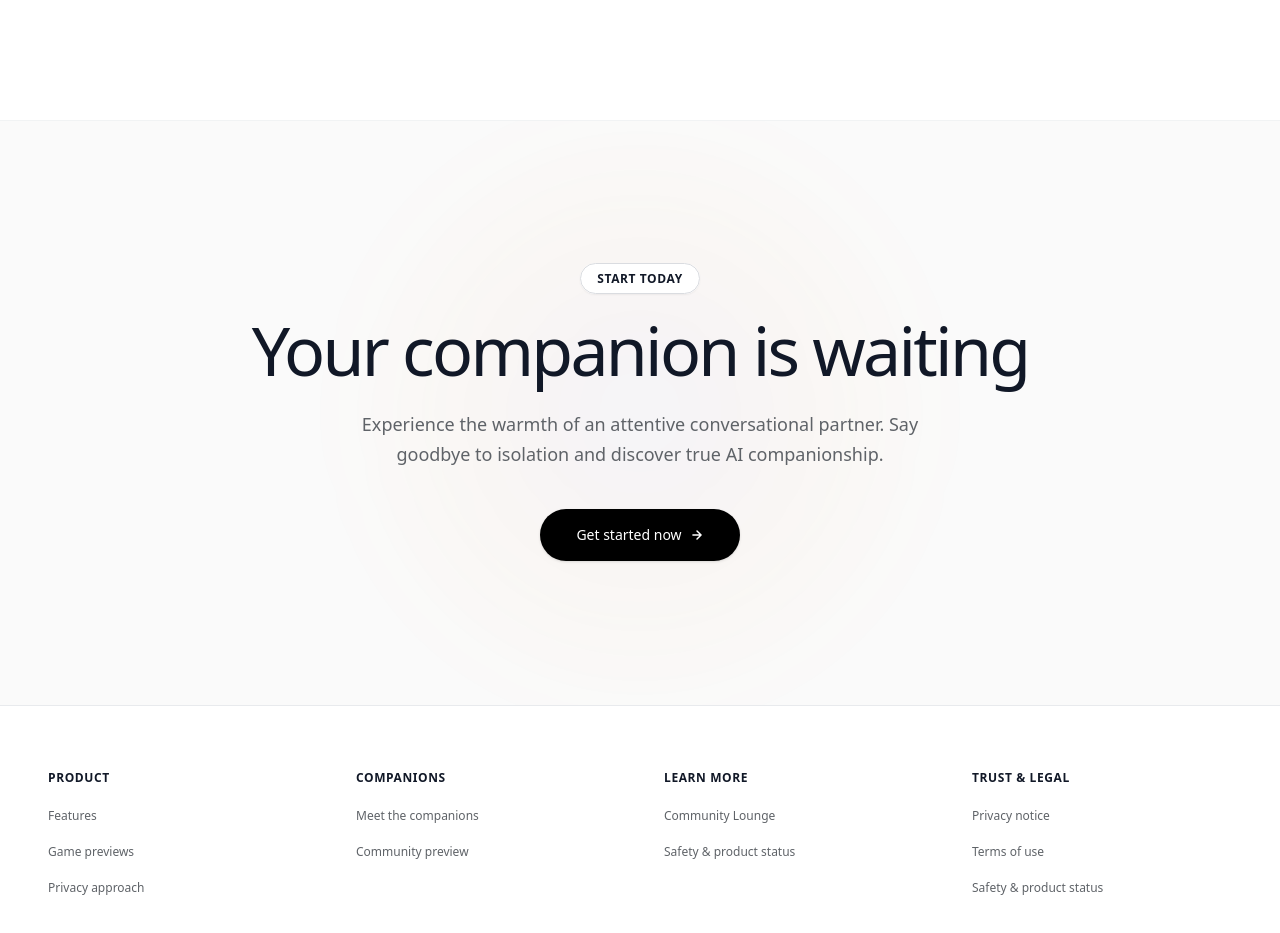
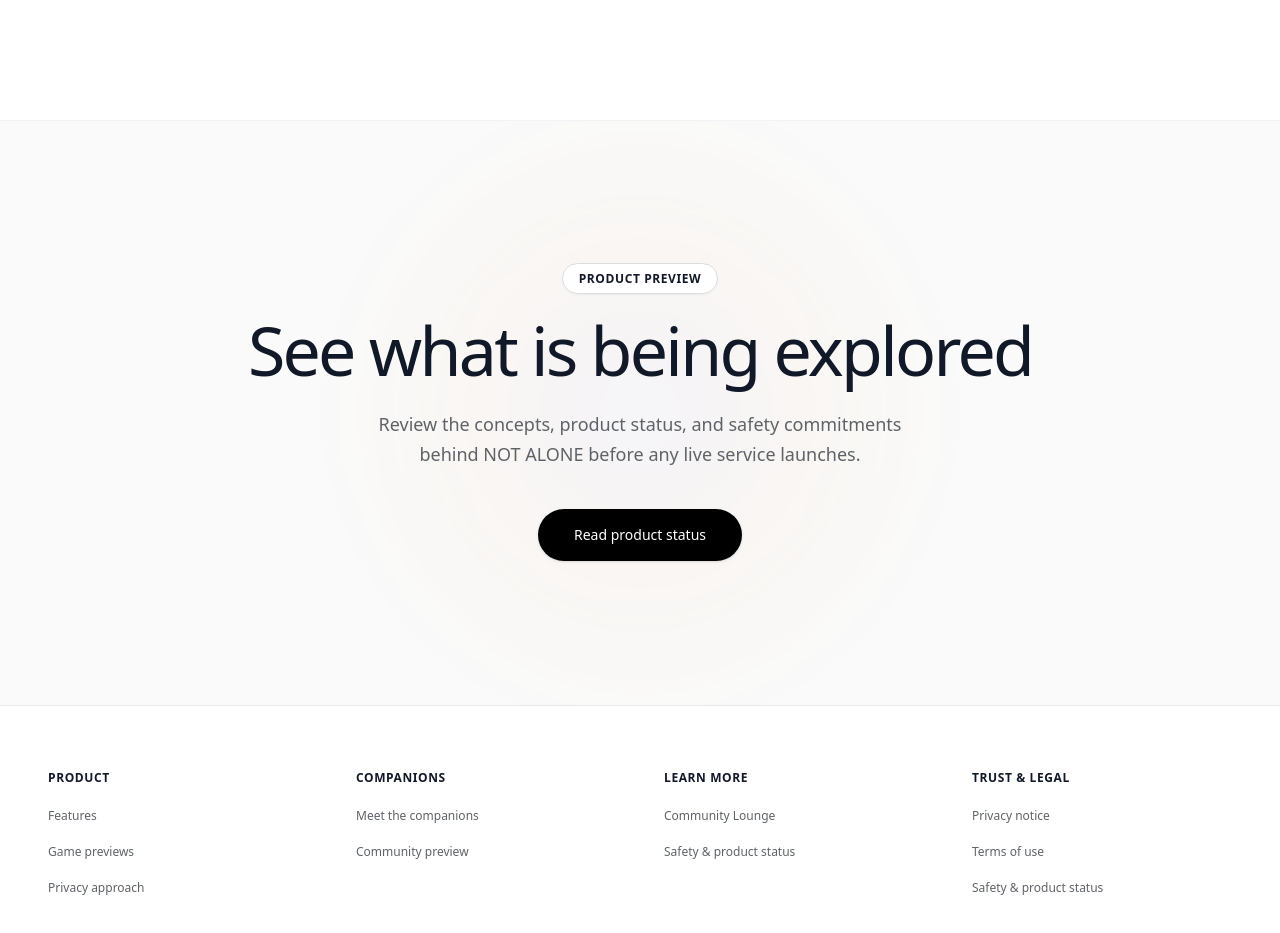
Before and after one commit to cokedkitkat/notalone_new, a Next.js app: page / in a window 1280 px wide. Shown: the part 6800-7733 px from the top of the page. Built offline with nearby package versions, Linux system fonts and the light colour scheme.

Commit message:
Clarify final call to action

```diff
--- a/app/components/cta/FinalCTA.tsx
+++ b/app/components/cta/FinalCTA.tsx
@@ -5,56 +5,12 @@ import Button from "../ui/Button";
 
 export default function FinalCTA() {
   return (
-    <section className="relative overflow-hidden bg-[#fafafa] py-28 md:py-36 border-t border-[#f1f3f4]">
-      {/* Subtle colorful aura backdrop */}
-      <div
-        className="pointer-events-none absolute left-1/2 top-1/2 -translate-x-1/2 -translate-y-1/2 h-[500px] w-[500px] rounded-full opacity-60 blur-3xl"
-        style={{
-          background:
-            "radial-gradient(circle, rgba(66, 133, 244, 0.08) 0%, rgba(234, 67, 53, 0.05) 40%, rgba(251, 188, 5, 0.05) 70%, transparent 100%)",
-        }}
-        aria-hidden="true"
-      />
-
+    <section className="relative overflow-hidden border-t border-[#f1f3f4] bg-[#fafafa] py-28 md:py-36">
+      <div className="pointer-events-none absolute left-1/2 top-1/2 h-[500px] w-[500px] -translate-x-1/2 -translate-y-1/2 rounded-full opacity-60 blur-3xl" style={{ background: "radial-gradient(circle, rgba(66, 133, 244, 0.08) 0%, rgba(234, 67, 53, 0.05) 40%, rgba(251, 188, 5, 0.05) 70%, transparent 100%)" }} aria-hidden="true" />
       <div className="relative mx-auto max-w-4xl px-6 text-center sm:px-8">
-        <FadeIn>
-          <span className="rounded-full bg-white border border-[#dadce0] px-4 py-1.5 text-xs font-semibold uppercase tracking-wider text-[#111827] shadow-xs">
-            Start Today
-          </span>
-          <h2 className="antigravity-headline mt-6 text-4xl font-normal tracking-[-0.04em] text-[#111827] sm:text-5xl md:text-6xl lg:text-[68px]">
-            Your companion is waiting
-          </h2>
-        </FadeIn>
-
-        <FadeIn delay={0.15}>
-          <p className="mx-auto mt-6 max-w-xl text-lg leading-relaxed text-[#5f6368]">
-            Experience the warmth of an attentive conversational partner.
-            Say goodbye to isolation and discover true AI companionship.
-          </p>
-        </FadeIn>
-
-        <FadeIn delay={0.3}>
-          <div className="mt-10 flex flex-col items-center justify-center gap-3 sm:flex-row">
-            <Button
-              href="https://notalone-community.vercel.app"
-              className="px-9 py-4 text-sm font-medium shadow-md"
-            >
-              Get started now
-              <svg
-                width="14"
-                height="14"
-                viewBox="0 0 24 24"
-                fill="none"
-                stroke="currentColor"
-                strokeWidth="2.5"
-                strokeLinecap="round"
-                strokeLinejoin="round"
-              >
-                <path d="M5 12h14M12 5l7 7-7 7" />
-              </svg>
-            </Button>
-          </div>
-        </FadeIn>
+        <FadeIn><span className="rounded-full border border-[#dadce0] bg-white px-4 py-1.5 text-xs font-semibold uppercase tracking-wider text-[#111827] shadow-xs">Product Preview</span><h2 className="antigravity-headline mt-6 text-4xl font-normal tracking-[-0.04em] text-[#111827] sm:text-5xl md:text-6xl lg:text-[68px]">See what is being explored</h2></FadeIn>
+        <FadeIn delay={0.15}><p className="mx-auto mt-6 max-w-xl text-lg leading-relaxed text-[#5f6368]">Review the concepts, product status, and safety commitments behind NOT ALONE before any live service launches.</p></FadeIn>
+        <FadeIn delay={0.3}><div className="mt-10 flex flex-col items-center justify-center gap-3 sm:flex-row"><Button href="/safety" className="px-9 py-4 text-sm font-medium shadow-md">Read product status</Button></div></FadeIn>
       </div>
     </section>
   );
```
